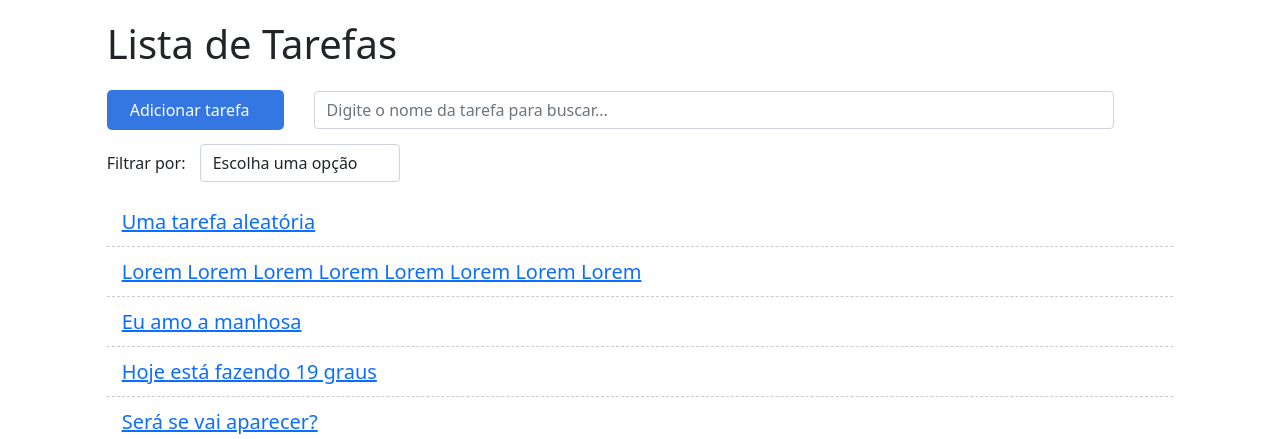
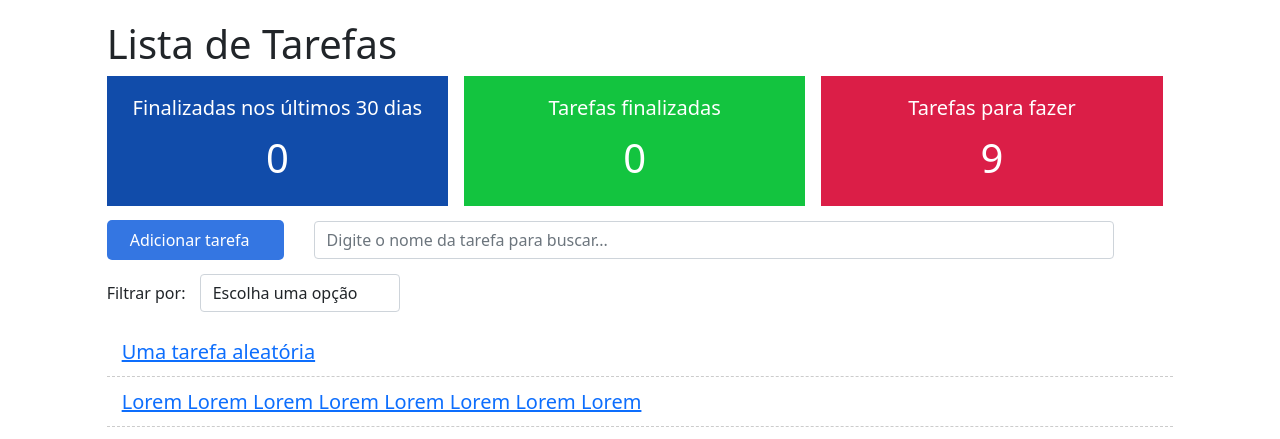
Before and after one commit to devPedro98/django_projeto_matheus_battisti, a Django app: page / in a window 1280 px wide. Shown: the part 57-496 px from the top of the page. Run offline with Django 4.2, Linux system fonts and the light colour scheme; a user stored in the database is signed in; data comes from the database, SQL or seed files in the repository; both versions use the stored data as it was after the commit.

Commit message:
user's dashboard

```diff
--- a/tasks/static/css/styles.css
+++ b/tasks/static/css/styles.css
@@ -26,6 +26,53 @@
     color: #333;
     letter-spacing: 1px;
 }
+
+/* Dashboard */
+.dashboard {
+    padding: 0;
+    width: 100%;
+    display: block;
+}
+
+.dashboard h4 {
+    font-size: 20px;
+}
+
+
+.dashboard span {
+    font-size: 40px;
+    display: block;
+    width: 100%;
+}
+
+.dashboard-box {
+    float: left;
+    background-color:#dfdfdf ;
+    color: #fff;
+    padding: 20px;
+    box-sizing: border-box;
+    height: 130px;
+    width: 32%;
+    text-align: center;
+}
+
+.dashboard-box:nth-child(2) {
+    margin-left: 1.5%;
+    margin-right: 1.5%;
+}
+
+#dashboard-lastdays {
+    background-color: #114caa;
+}
+
+#dashboard-done {
+    background-color: #13c43f;
+}
+
+#dashboard-doing {
+    background-color: #db1e47;
+}
+
 
 /* Botão de adicionar */
 
--- a/tasks/templates/tasks/list.html
+++ b/tasks/templates/tasks/list.html
@@ -3,6 +3,20 @@
 {% block content %}
 <div class="offset-1 col-10 list-div">
     <h1>Lista de Tarefas</h1>
+    <div class="container dashboard">
+        <div class="col-4 dashboard-box" id="dashboard-lastdays">
+            <h4>Finalizadas nos últimos 30 dias</h4>
+            <span>{{ tasksrecently }}</span>
+        </div>
+        <div class="col-4 dashboard-box" id="dashboard-done">
+            <h4>Tarefas finalizadas</h4>
+            <span>{{ tasksdone }}</span>
+        </div>
+        <div class="col-4 dashboard-box" id="dashboard-doing">
+            <h4>Tarefas para fazer</h4>
+            <span>{{ tasksdoing }}</span>
+        </div>
+    </div>
     <a id="add-link" href="newtask/">
         <div class="col-2 add-div">
             <i class="fas fa-plus"></i> Adicionar tarefa
--- a/tasks/views.py
+++ b/tasks/views.py
@@ -1,3 +1,5 @@
+import datetime
+
 from django.contrib import messages
 from django.contrib.auth.decorators import login_required
 from django.core.paginator import Paginator
@@ -12,17 +14,22 @@ from .models import Task
 def taskList(request):
     search = request.GET.get('search')
     filter = request.GET.get('filter')
+    tasksDoneRecent = Task.objects.filter(
+        done='done', updated_at__gt=datetime.datetime.now() - datetime.timedelta(days=30), user=request.user).count()  # noqa
+    tasksDone = Task.objects.filter(done='done', user=request.user).count()
+    tasksDoing = Task.objects.filter(done='doing', user=request.user).count()
 
     if search:
         tasks = Task.objects.filter(title__icontains=search, user=request.user)
     elif filter:
         tasks = Task.objects.filter(done=filter, user=request.user)
     else:
-        tasks_list = Task.objects.all().order_by('-created_at').filter(user=request.user) # noqa
+        tasks_list = Task.objects.all().order_by('-created_at').filter(user=request.user)  # noqa
         paginator = Paginator(tasks_list, 6)
         page = request.GET.get('page')
         tasks = paginator.get_page(page)
-    return render(request, 'tasks/list.html', {'tasks': tasks})
+    tasksDoing = Task.objects.filter(done='doing', user=request.user).count()
+    return render(request, 'tasks/list.html', {'tasks': tasks, 'tasksrecently': tasksDoneRecent, 'tasksdone': tasksDone, 'tasksdoing': tasksDoing})  # noqa
 
 
 @login_required
@@ -56,10 +63,10 @@ def editTask(request, id):
             task.save()
             return redirect('/')
         else:
-            return render(request, 'tasks/edittask.html', {'form': form, 'task': task}) # noqa
+            return render(request, 'tasks/edittask.html', {'form': form, 'task': task})  # noqa
 
     else:
-        return render(request, 'tasks/edittask.html', {'form': form, 'task': task}) # noqa
+        return render(request, 'tasks/edittask.html', {'form': form, 'task': task})  # noqa
 
 
 @login_required
```
Also changed, not shown: db.sqlite3.
